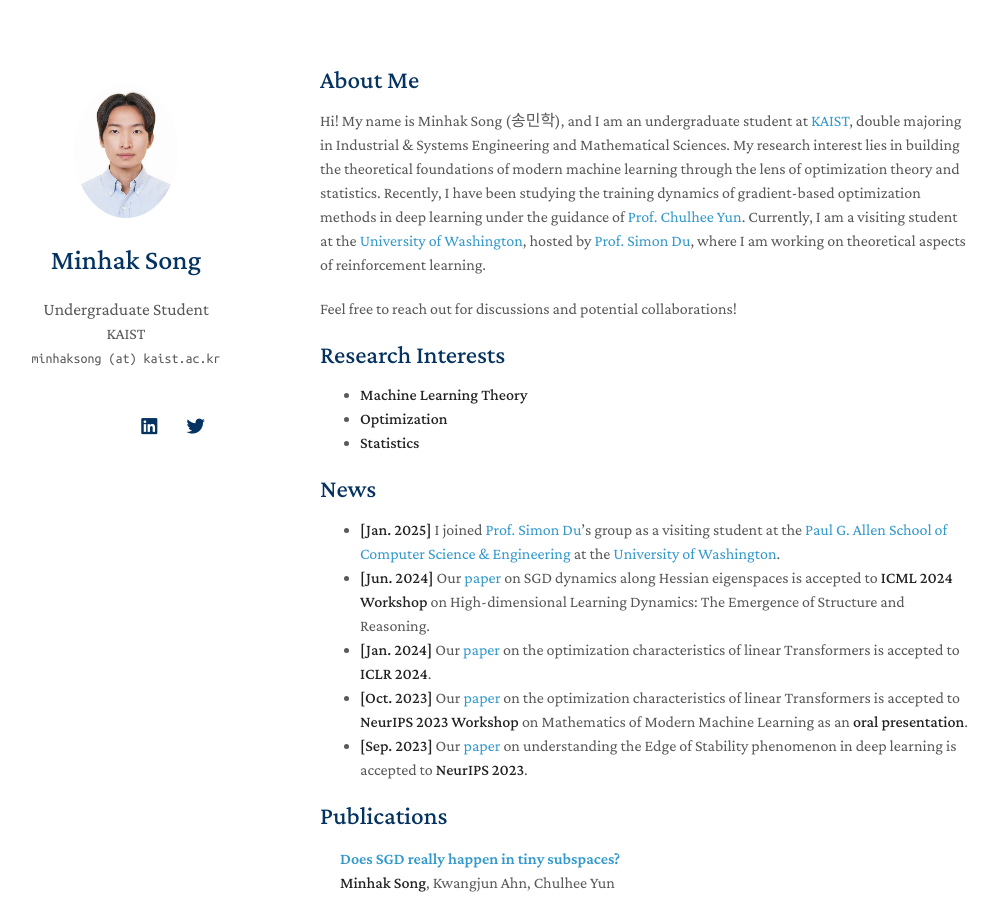
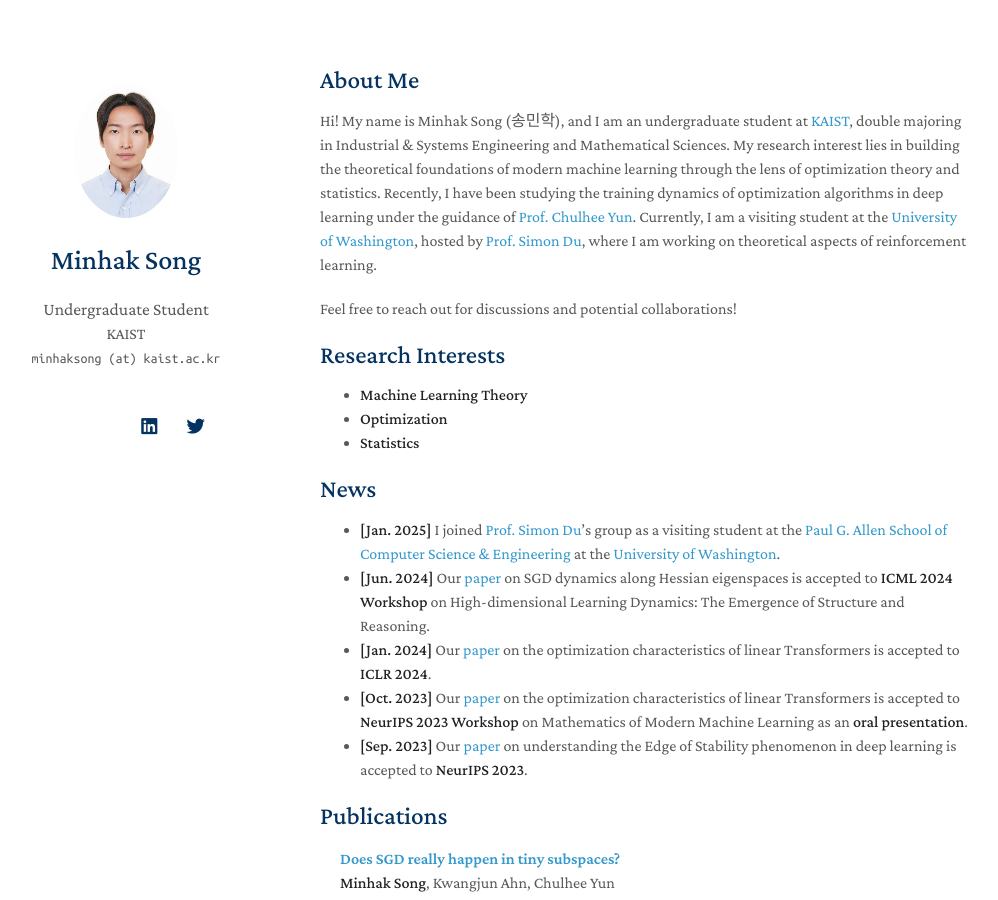
Before and after one commit to songminhak/songminhak.github.io, a Jekyll site: the page built from index.md, in a window 1280 px wide and 900 px high. Shown: the whole window, without its empty margins (150-1148 px from the left). Built offline with Jekyll 4.4.1, drawn with Linux system fonts in a browser that asks for light colours; nearby versions of some CDN libraries; a style sheet for code colours, icons or effects is not loaded; our own code applies the rules of GitHub Pages for plain Markdown files.

Commit message:
update intro

```diff
--- a/index.md
+++ b/index.md
@@ -4,7 +4,7 @@
 
 ## About Me
 
-Hi! My name is Minhak Song (송민학), and I am an undergraduate student at [KAIST](https://www.kaist.ac.kr/en/), double majoring in Industrial & Systems Engineering and Mathematical Sciences. My research interest lies in building the theoretical foundations of modern machine learning through the lens of optimization theory and statistics. Recently, I have been studying the training dynamics of gradient-based optimization methods in deep learning under the guidance of  [Prof. Chulhee Yun](https://chulheeyun.github.io). Currently, I am a visiting student at the [University of Washington](https://www.washington.edu/), hosted by [Prof. Simon Du](https://simonshaoleidu.com/), where I am working on theoretical aspects of reinforcement learning.
+Hi! My name is Minhak Song (송민학), and I am an undergraduate student at [KAIST](https://www.kaist.ac.kr/en/), double majoring in Industrial & Systems Engineering and Mathematical Sciences. My research interest lies in building the theoretical foundations of modern machine learning through the lens of optimization theory and statistics. Recently, I have been studying the training dynamics of optimization algorithms in deep learning under the guidance of  [Prof. Chulhee Yun](https://chulheeyun.github.io). Currently, I am a visiting student at the [University of Washington](https://www.washington.edu/), hosted by [Prof. Simon Du](https://simonshaoleidu.com/), where I am working on theoretical aspects of reinforcement learning.
 
 Feel free to reach out for discussions and potential collaborations!
 
```
